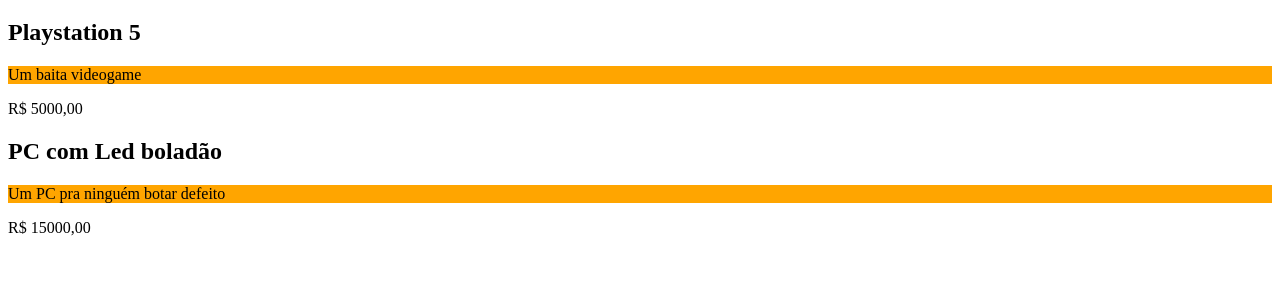
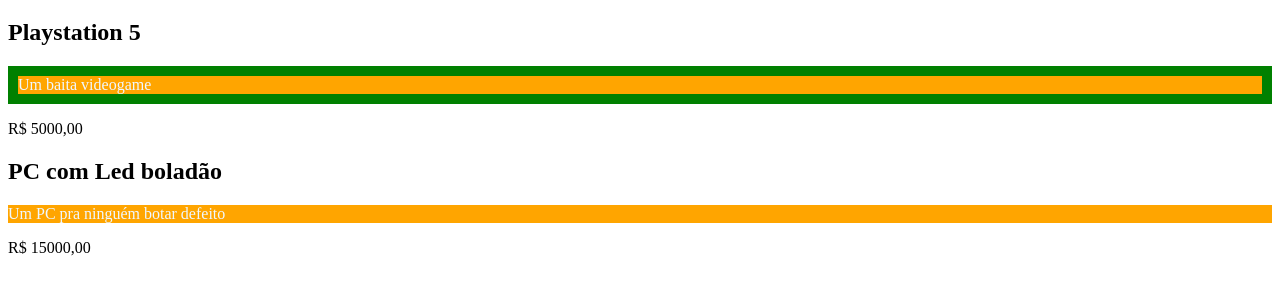
Before and after one commit to fabiolarocha/projetos-devQuest, a plain HTML site: page modulo2-css-basico/08-ids-e-classes/index.html in a window 1280 px wide. Shown: the part 61-354 px from the top of the page. Drawn offline with Linux system fonts and the light colour scheme.

Commit message:
Classes - adicionando estilos em multiplos elementos

```diff
--- a/modulo2-css-basico/08-ids-e-classes/index.html
+++ b/modulo2-css-basico/08-ids-e-classes/index.html
@@ -9,7 +9,7 @@
     <link rel="stylesheet" href="style.css" />
   </head>
   <body>
-    <h1>Ids e Classes</h1>
+    <!-- <h1>Ids e Classes</h1>
 
     <h2>Playstation 5</h2>
 
@@ -19,6 +19,18 @@
     <h2>PC com Led boladão</h2>
 
     <p id="descricao-pc">Um PC pra ninguém botar defeito</p>
+    <p>R$ 15000,00</p> -->
+
+    <h1>Ids e Classes</h1>
+
+    <h2>Playstation 5</h2>
+
+    <p class="descricao-produto promocao">Um baita videogame</p>
+    <p>R$ 5000,00</p>
+
+    <h2>PC com Led boladão</h2>
+
+    <p class="descricao-produto">Um PC pra ninguém botar defeito</p>
     <p>R$ 15000,00</p>
   </body>
 </html>
--- a/modulo2-css-basico/08-ids-e-classes/style.css
+++ b/modulo2-css-basico/08-ids-e-classes/style.css
@@ -1,3 +1,8 @@
-#descricao-videogame, #descricao-pc {
+.descricao-produto {
   background-color: orange;
+  color: aliceblue;
 }
+
+.promocao {
+  border: solid 10px green;
+}
```
